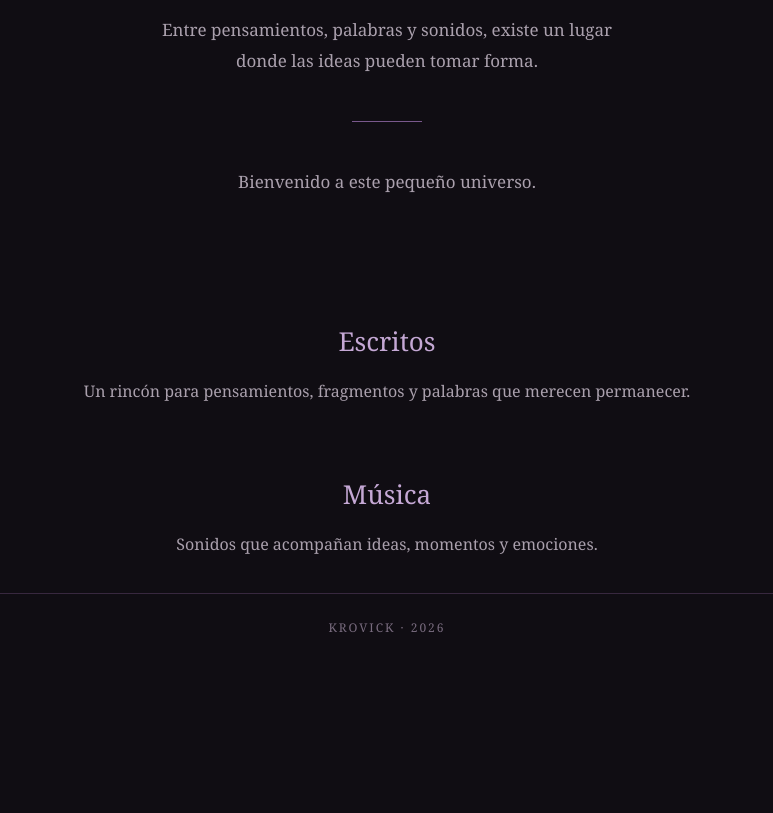
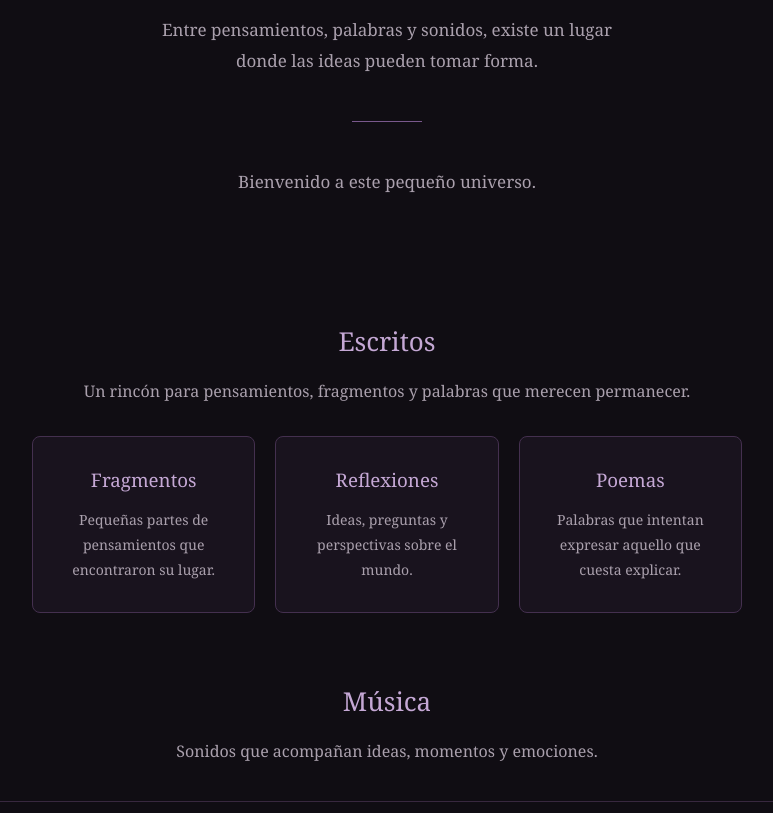
Before and after one commit to blackmyr3/krovick, a plain HTML site: page index.html in a window 1280 px wide. Shown: the part 372-1185 px from the top of the page, without its empty margins (253-1026 px from the left). Before the commit the page ends 1033 px from the top, so only its background shows below. Drawn offline with Linux system fonts and the light colour scheme.

Commit message:
Implement card layout for escritos section
Added a card layout for writings section with styling.

```diff
--- a/index.html
+++ b/index.html
@@ -110,6 +110,37 @@
             letter-spacing: 2px;
         }
 
+.cards {
+    display: grid;
+    grid-template-columns: repeat(auto-fit, minmax(200px, 1fr));
+    gap: 20px;
+    margin-top: 30px;
+}
+
+.card {
+    background: #19131e;
+    border: 1px solid #44304f;
+    padding: 30px 20px;
+    border-radius: 8px;
+    transition: 0.3s;
+}
+
+.card:hover {
+    border-color: #a77ac0;
+    transform: translateY(-5px);
+}
+
+.card h3 {
+    color: #c5a8d5;
+    font-weight: normal;
+    margin-bottom: 15px;
+}
+
+.card p {
+    color: #aaa0ad;
+    font-size: 14px;
+}
+
         @media (max-width: 500px) {
             header {
                 flex-direction: column;
@@ -157,13 +188,46 @@
         </p>
     </main>
 
+
 <section class="section" id="escritos">
+
     <h2>Escritos</h2>
+
     <p>
         Un rincón para pensamientos,
         fragmentos y palabras que merecen permanecer.
     </p>
+
+    <div class="cards">
+
+        <div class="card">
+            <h3>Fragmentos</h3>
+            <p>
+                Pequeñas partes de pensamientos
+                que encontraron su lugar.
+            </p>
+        </div>
+
+        <div class="card">
+            <h3>Reflexiones</h3>
+            <p>
+                Ideas, preguntas y perspectivas
+                sobre el mundo.
+            </p>
+        </div>
+
+        <div class="card">
+            <h3>Poemas</h3>
+            <p>
+                Palabras que intentan expresar
+                aquello que cuesta explicar.
+            </p>
+        </div>
+
+    </div>
+
 </section>
+
 
     <section class="section" id="musica">
         <h2>Música</h2>
```
Lines whose indentation alone changed are shown as unchanged.
